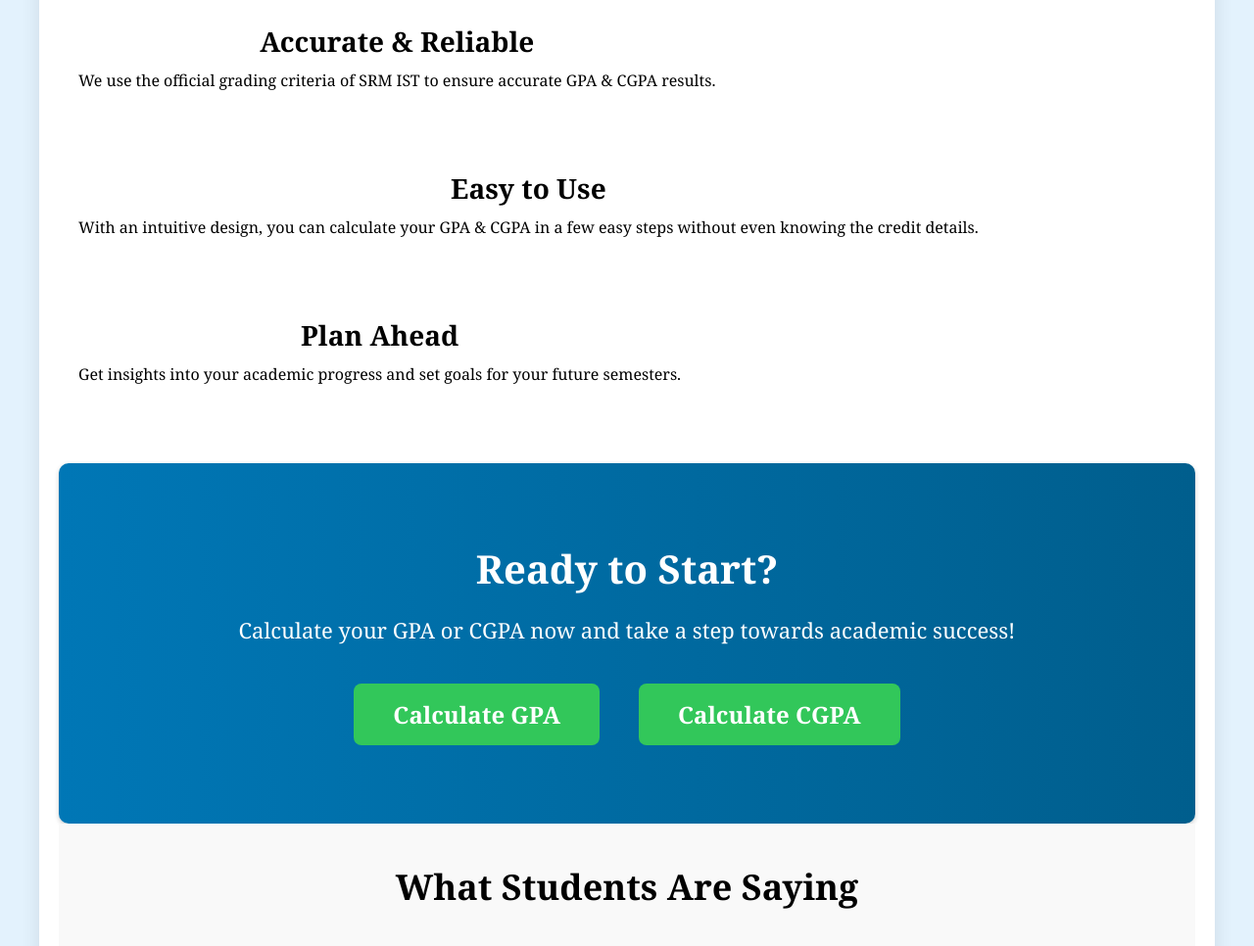
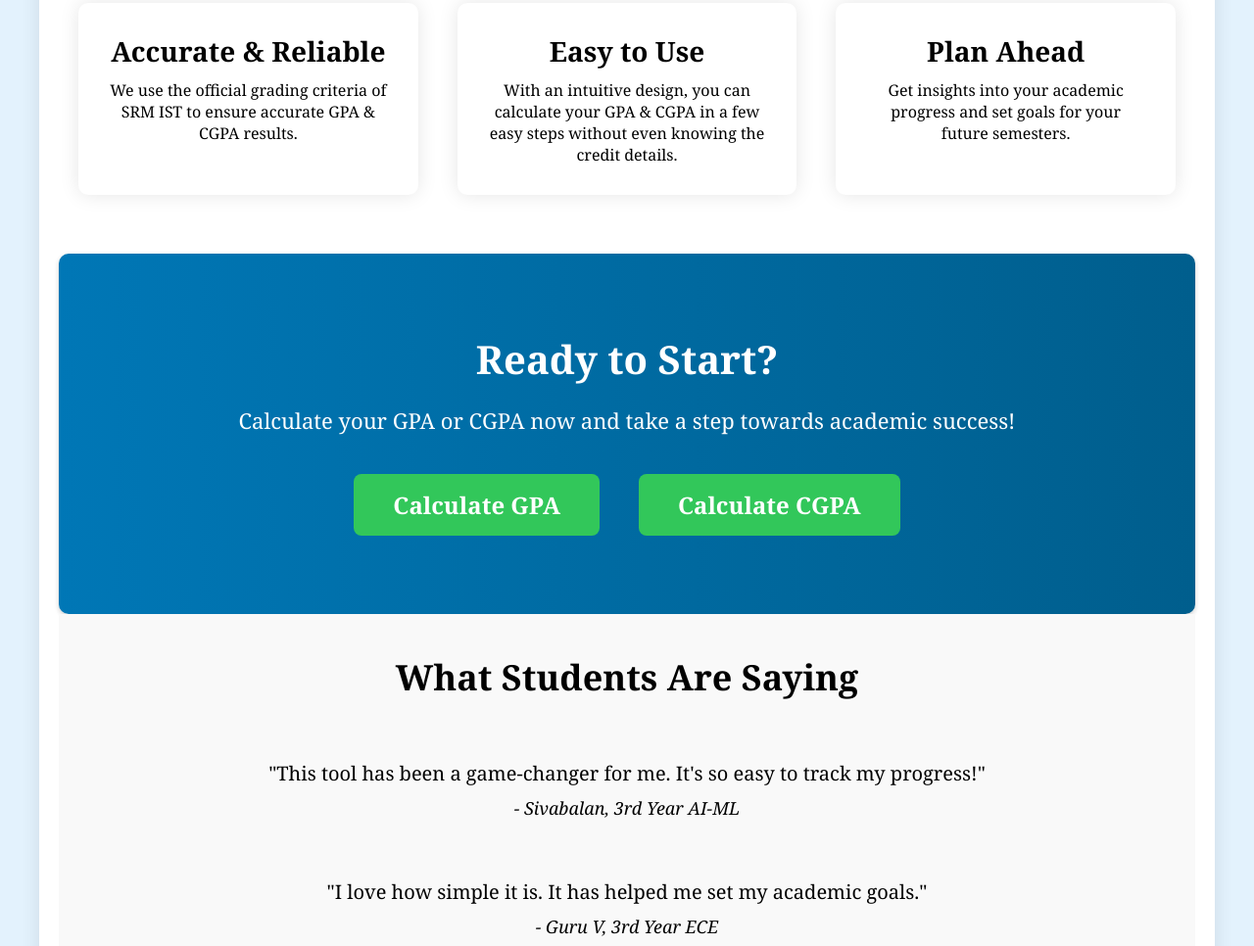
Before and after one commit to HARIESH-SR/test, a plain HTML site: page index.html in a window 1280 px wide. Shown: the part 514-1480 px from the top of the page at 98% size. Drawn offline with nearby package versions, Linux system fonts and the light colour scheme.

Commit message:
Update style.css

```diff
--- a/style.css
+++ b/style.css
@@ -88,10 +88,14 @@ body {
 }
 
 .feature-box {
-    padding: 20px;
-    margin: 20px 0;
+    flex: 1;
+    padding: 30px;
+    margin: 20px;
+    background-color: #fff;
+    box-shadow: 0 0 20px rgba(0, 0, 0, 0.1);
     text-align: center;
-    transition: transform 0.3s
+    border-radius: 10px;
+    transition: transform 0.3s;
 }
 
 .feature-box h3 {
@@ -160,12 +164,10 @@ body {
 }
 
 .testimonial {
-    padding: 20px;
-    margin: 15px 15px;
+     padding: 20px;
+    margin: 20px 0;
     text-align: center;
     transition: transform 0.3s;
-    background-color: #d3d7d9;
-    border-radius: 20px;
 }
 
 .testimonial:hover {
```
